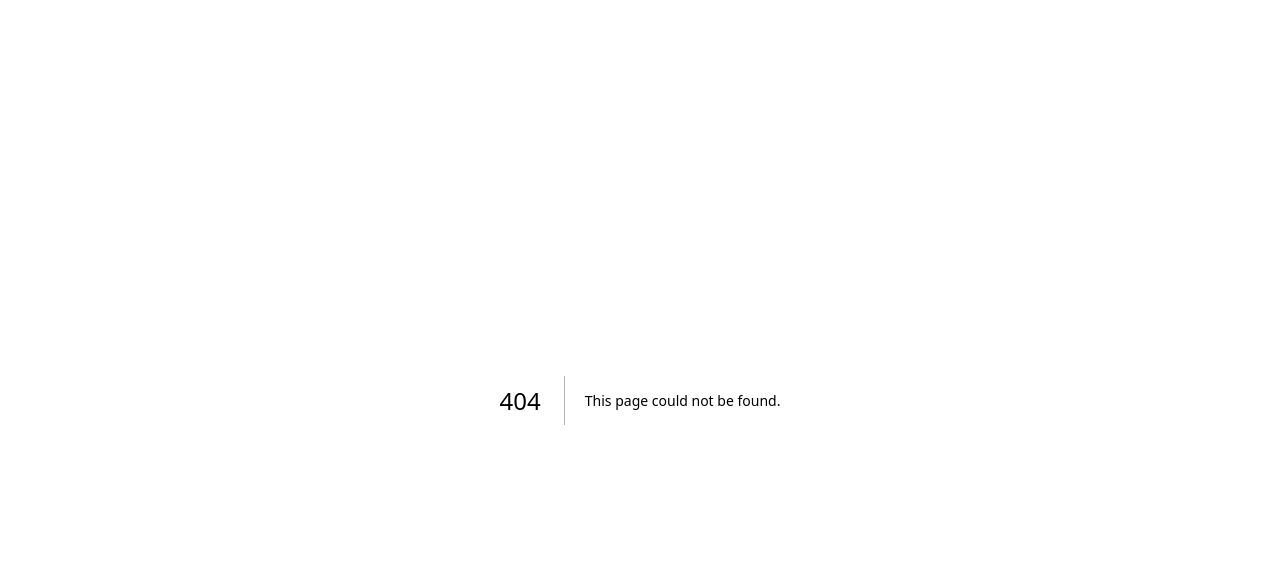
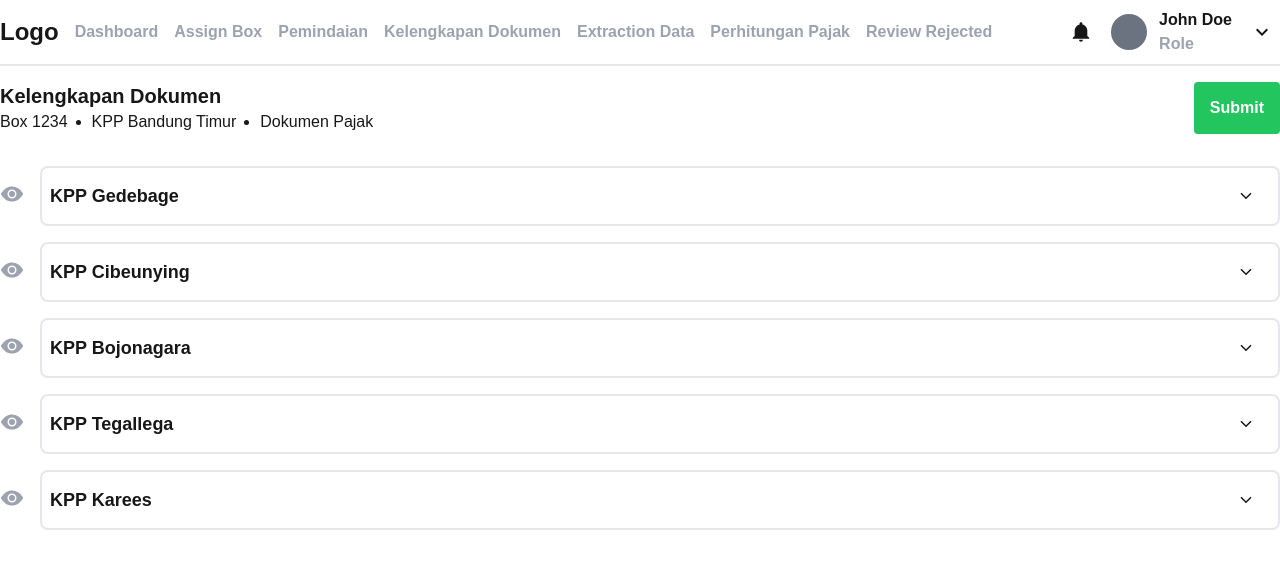
Before and after one commit to Auxulry/pluto, a Next.js app: page /completes-document/1 in a window 1280 px wide. Before the commit this address had no page. Shown: the top 568 px of the page. Built offline with nearby package versions, Linux system fonts and the light colour scheme.

Commit message:
feat: make list document

```diff
--- /dev/null
+++ b/src/containers/completesDocument/ListCompletesDocumentContainer.jsx
@@ -0,0 +1,98 @@
+import MainLayout from "@/components/layouts/MainLayout";
+import { useState } from "react";
+import { IoChevronDownSharp, IoEyeSharp } from "react-icons/io5";
+
+const ListCompletesDocumentContainer = () => {
+  const [openAccordion, setOpenAccordion] = useState(null);
+
+  const toggleAccordion = (item) => {
+    setOpenAccordion(openAccordion === item ? null : item);
+  };
+
+  return (
+    <MainLayout>
+
+      <div className="container mx-auto ">
+        <div className="w-full flex justify-between">
+          <div>
+            <h1 className="font-semibold text-xl">
+              Kelengkapan Dokumen
+            </h1>
+            <ul className="list-disc flex gap-6">
+              <li className="list-none">Box 1234</li>
+              <li>KPP Bandung Timur</li>
+              <li>Dokumen Pajak</li>
+            </ul>
+          </div>
+          <button
+            className="bg-green-500 text-white font-bold py-2 px-4 rounded hover:bg-green-600 flex flex-row items-center gap-2 cursor-pointer"
+            onClick={() => setIsOpen(true)}
+          >
+            <span>Submit</span>
+          </button>
+        </div>
+
+        <div className="mt-8 flex flex-col gap-4">
+          {[1, 2, 3, 4, 5].map((item) => (
+            <div key={item} className={`flex gap-2 w-full justify-center  `}>
+              <IoEyeSharp className="inline text-gray-400 mr-2 mt-4" size={24} />
+              <div className="flex flex-1 flex-col bg-white rounded-lg border-2 p-2">
+                <div className="flex items-center">
+                  <div className="flex-grow flex flex-col gap-2">
+                    <h2 className="text-lg font-semibold">KPP {['Gedebage', 'Cibeunying', 'Bojonagara', 'Tegallega', 'Karees'][item - 1]}</h2>
+                  </div>
+                  <div className="flex gap-3">
+                    <button
+                      className=" px-4 py-3 rounded"
+                      onClick={() => toggleAccordion(item)}
+                    >
+                      <IoChevronDownSharp className={`transform transition-transform duration-300 ${openAccordion === item ? 'rotate-180' : ''}`} />
+                    </button>
+                  </div>
+                </div>
+                <div
+                  className={`overflow-hidden transition-max-height duration-300 ease-in-out ${openAccordion === item ? 'max-h-96' : 'max-h-0'
+                    }`}
+                >
+                  <ul className="pl-8 space-y-2">
+                    <li>
+                      <IoEyeSharp className="inline text-gray-400 mr-2" /> <span>1770 S I-III</span>
+                    </li>
+                    <li>
+                      <IoEyeSharp className="inline text-gray-400 mr-2" /> <span>Lampiran 1</span>
+                    </li>
+                    <li>
+                      <IoEyeSharp className="inline text-gray-400 mr-2" /> <span>Lampiran 2</span>
+                    </li>
+                    <li>
+                      <IoEyeSharp className="inline text-gray-400 mr-2" /> <span>Lampiran 3</span>
+                    </li>
+                    <li>
+                      <IoEyeSharp className="inline text-gray-400 mr-2" /> <span>Laporan Keuangan</span>
+                    </li>
+                    <li>
+                      <IoEyeSharp className="inline text-gray-400 mr-2" /> <span>Investasi</span>
+                    </li>
+                    <li>
+                      <IoEyeSharp className="inline text-gray-400 mr-2" /> <span>Harta</span>
+                    </li>
+                    <li>
+                      <IoEyeSharp className="inline text-gray-400 mr-2" /> <span>Piutang</span>
+                    </li>
+                  </ul>
+                </div>
+              </div>
+            </div>
+          ))}
+        </div>
+      </div>
+
+
+    </MainLayout >
+  )
+};
+
+
+
+
+export default ListCompletesDocumentContainer;
--- a/src/containers/scanner/ScannerContainer.jsx
+++ b/src/containers/scanner/ScannerContainer.jsx
@@ -50,12 +50,7 @@ const ScannerContainer = () => {
                   </ul>
                 </div>
                 <div className="flex gap-3">
-                  <button className="bg-gray-300 px-4 py-3 rounded">
-                    <IoEyeSharp />
-                  </button>
-                  <button className="bg-gray-300 px-4 py-3 rounded">
-                    <IoTrashBinSharp />
-                  </button>
+
                   <button
                     className="bg-gray-300 px-4 py-3 rounded"
                     onClick={() => toggleAccordion(item)}
--- /dev/null
+++ b/src/pages/completes-document/[slug]/index.js
@@ -0,0 +1,7 @@
+import ListCompletesDocumentContainer from "@/containers/completesDocument/ListCompletesDocumentContainer";
+
+function ListCompletesDocument() {
+  return <ListCompletesDocumentContainer />;
+}
+
+export default ListCompletesDocument;
```
